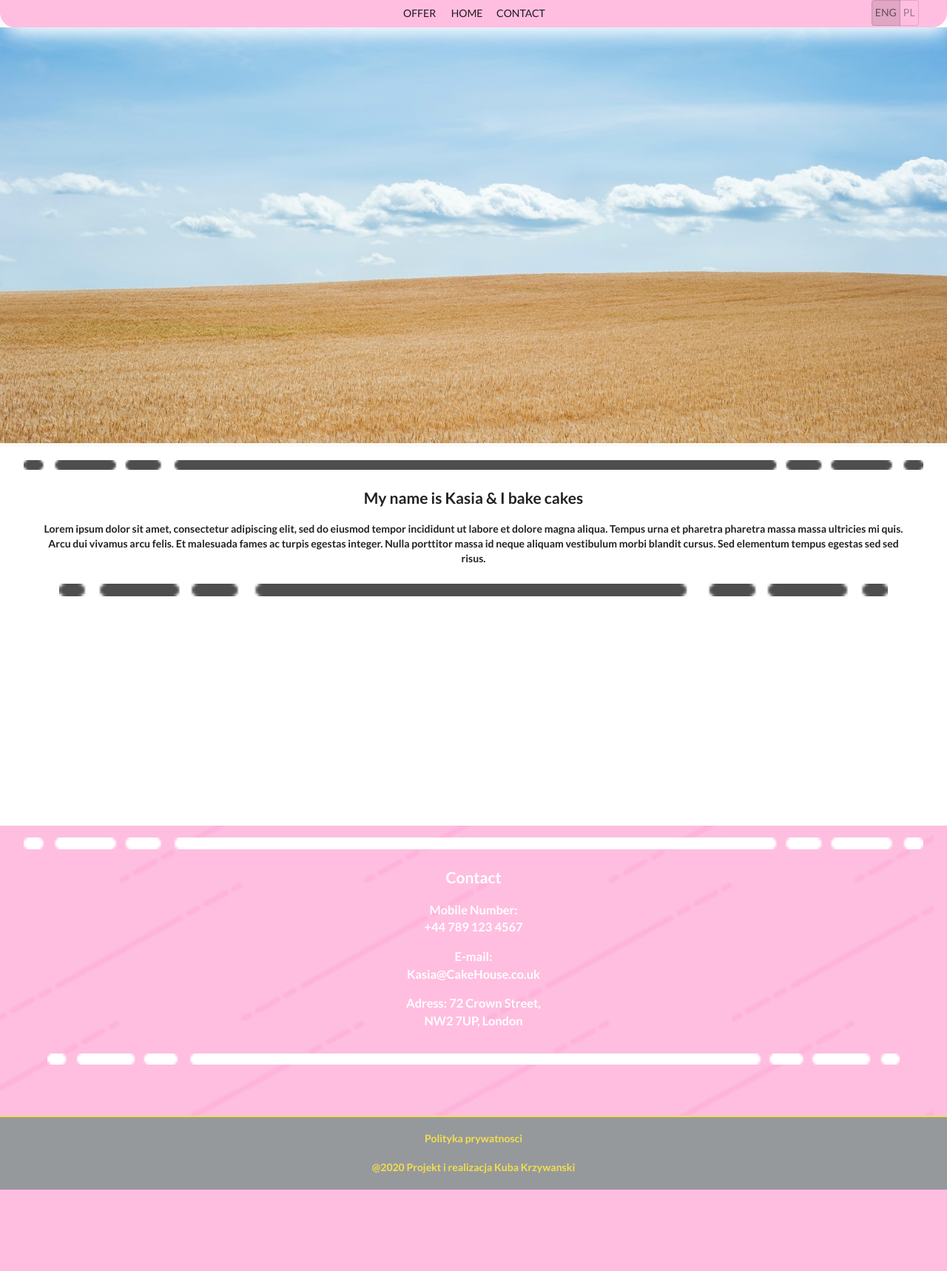
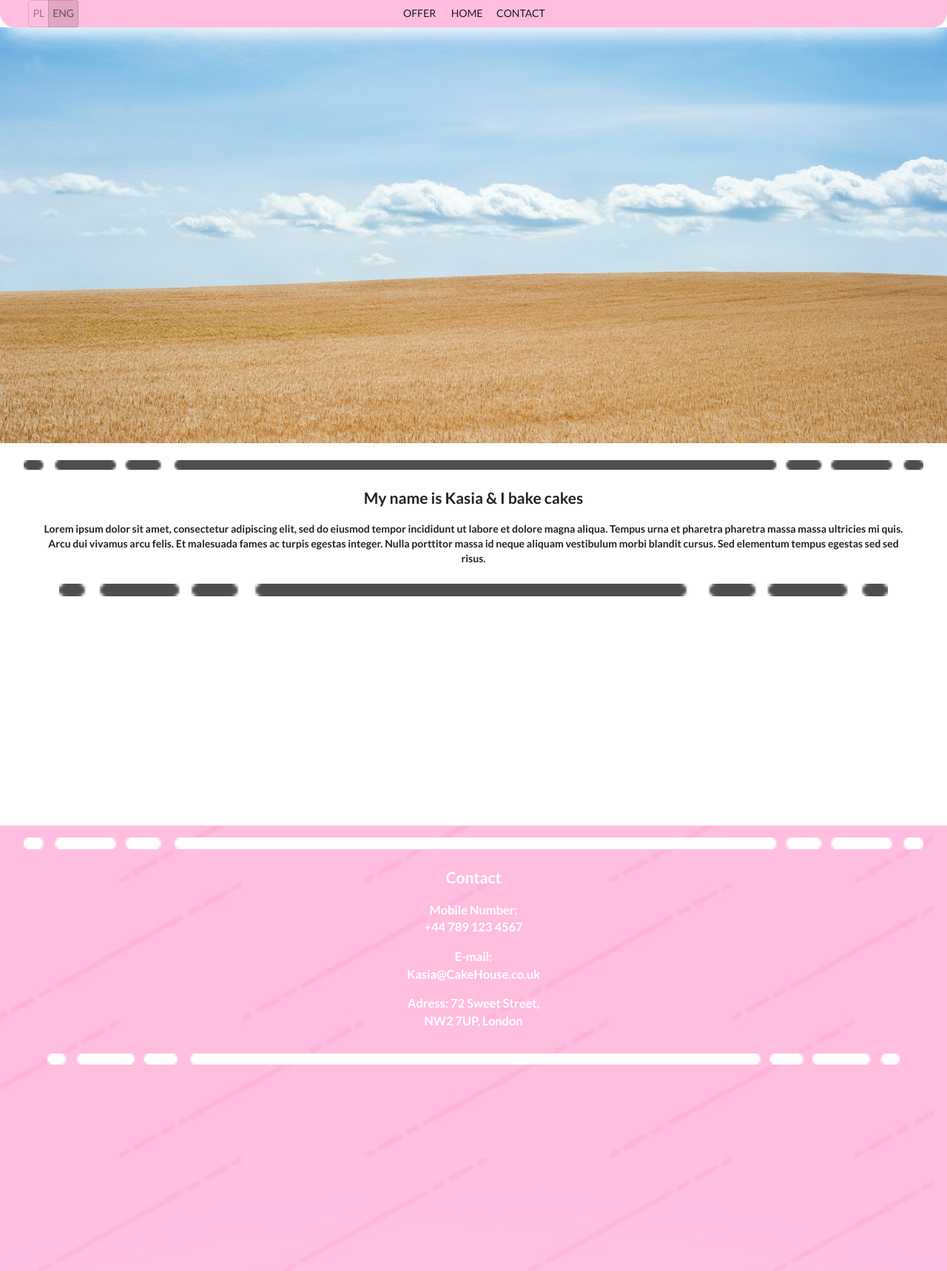
Before and after one commit to Voote/Cake-House, a React (Create React App) app: page / in a window 1280 px wide. Shown: the top 1718 px of the page at 74% size. Before the commit the page ends 1608 px from the top, so only its background shows below. Built offline with nearby package versions, Linux system fonts and the light colour scheme.

Commit message:
lang to left, contact header fixed, footer extended

```diff
--- a/src/assets/etykiety.js
+++ b/src/assets/etykiety.js
@@ -3,12 +3,13 @@ module.exports = {
   bioAboutMe:
     'Lorem ipsum dolor sit amet, consectetur adipiscing elit, sed do eiusmod tempor incididunt ut labore et dolore magna aliqua. Sed viverra tellus in hac habitasse platea dictumst vestibulum rhoncus. Tempus urna et pharetra pharetra massa massa ultricies mi quis. Vulputate enim nulla aliquet porttitor lacus luctus.',
   navbarOffer: 'oferta',
-  navbarHome: 'dom',
-  navbarContact: 'kontact',
+  navbarHome: 'start',
+  navbarContact: 'kontakt',
+  contactHeader: 'Kontakt',
   contactNumber: 'Numer Telefonu: ',
   contactMobileNumber: '+48 512 345 678',
   contactEmail: 'E-mail: ',
   contactEmailAdress: 'Kasia@CakeHouse.pl',
   contactAdress: 'Adres: Lomza 18-402',
-  contactAdress2: 'ul. Glowna 7'
+  contactAdress2: 'ul. Slodka 7'
 };
--- a/src/assets/labels.js
+++ b/src/assets/labels.js
@@ -7,10 +7,11 @@ module.exports = {
   navbarOffer: 'offer',
   navbarHome: 'home',
   navbarContact: 'contact',
+  contactHeader: 'Contact',
   contactNumber: 'Mobile Number: ',
   contactMobileNumber: '+44 789 123 4567',
   contactEmail: 'E-mail:',
   contactEmailAdress: 'Kasia@CakeHouse.co.uk',
-  contactAdress: 'Adress: 72 Crown Street,',
+  contactAdress: 'Adress: 72 Sweet Street,',
   contactAdress2: 'NW2 7UP, London'
 };
--- a/src/assets/styles.scss
+++ b/src/assets/styles.scss
@@ -79,6 +79,7 @@ a {
     background-image: url('./IMG/contact\ background.jpg');
     background-size: cover;
     color: $fontColor;
+    height: 80vh;
     // &--pattern {
     //   background-image: url('./IMG/pattern_diagonal.png');
     // }
@@ -130,9 +131,9 @@ a {
   &__toggle {
     display: flex;
     position: absolute;
-    right: 3vw;
+    left: 3vw;
     .MuiToggleButton-root {
-      padding: 4px;
+      padding: 5px;
     }
   }
   &__scroll-up {
--- a/src/components/Navbar/index.jsx
+++ b/src/components/Navbar/index.jsx
@@ -1,26 +1,27 @@
 import React from 'react';
 import { Button } from '@material-ui/core';
 import labels from '../../assets/labels';
+import etykiety from '../../assets/etykiety';
 
 import ToggleLanguage from '../../components/toggle';
 
 const TopNavbar = ({ languageSelector, language }) => {
+  const label = language === 'ENG' ? labels : etykiety;
   const srollPage = (givenPosition) => {
     window.scrollTo(0, givenPosition);
   };
   const selectLanguage = (languageCode) => languageSelector(languageCode);
-
-  const position = document.body;
+  const websitePosition = document.body;
 
   return (
     <div className="position__navbar">
       <div className="position__navbar--buttons background__navbar">
-        <Button>{labels.navbarOffer}</Button>
-        <Button onClick={() => srollPage(position.offsetTop)}>
-          {labels.navbarHome}
+        <Button>{label.navbarOffer}</Button>
+        <Button onClick={() => srollPage(websitePosition.offsetTop)}>
+          {label.navbarHome}
         </Button>
-        <Button onClick={() => srollPage(position.scrollHeight)}>
-          {labels.navbarContact}
+        <Button onClick={() => srollPage(websitePosition.scrollHeight)}>
+          {label.navbarContact}
         </Button>
         <div className="position__toggle">
           <ToggleLanguage selectLanguage={selectLanguage} language={language} />
--- a/src/components/toggle.jsx
+++ b/src/components/toggle.jsx
@@ -13,13 +13,12 @@ const ToggleLanguage = ({ selectLanguage, language }) => {
       exclusive
       onChange={handleAlignment}
       aria-label="text alignment"
-      // style={{ color: 'grey' }}
     >
+      <ToggleButton value="PL" aria-label="Polish">
+        PL
+      </ToggleButton>
       <ToggleButton value="ENG" aria-label="English">
         ENG
-      </ToggleButton>
-      <ToggleButton value="PL" aria-label="Polish">
-        PL
       </ToggleButton>
     </ToggleButtonGroup>
   );
--- a/src/containers/Contact/index.jsx
+++ b/src/containers/Contact/index.jsx
@@ -1,7 +1,6 @@
 import React from 'react';
 import labels from '../../assets/labels';
 import etykiety from '../../assets/etykiety';
-import PrivacyPolicy from './privacy-policy';
 
 const Contact = ({ language }) => {
   const label = language === 'ENG' ? labels : etykiety;
@@ -15,7 +14,7 @@ const Contact = ({ language }) => {
           className="image__long-line"
         />
         <div className="position__footer--contact" style={{ color: 'white' }}>
-          <h2 style={{ textAlign: 'center' }}>Contact</h2>
+          <h2 style={{ textAlign: 'center' }}>{label.contactHeader}</h2>
           <h3>
             {label.contactNumber}
             <br />
@@ -37,9 +36,6 @@ const Contact = ({ language }) => {
           alt="white long line"
           className="image__line"
         />
-        <div className="background__signature">
-          <PrivacyPolicy />
-        </div>
       </div>
     </footer>
   );
```
Also changed, not shown: 1 other file (tests, documents, lock files or other folders).
